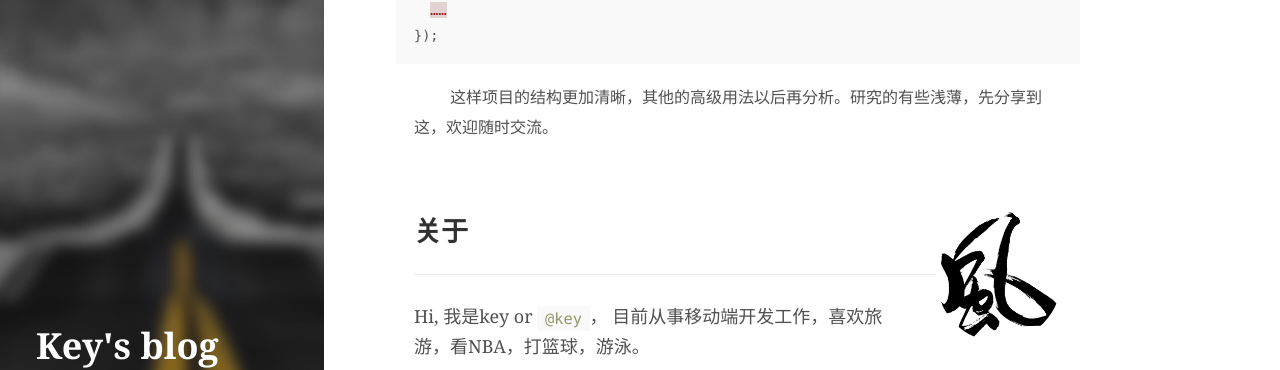
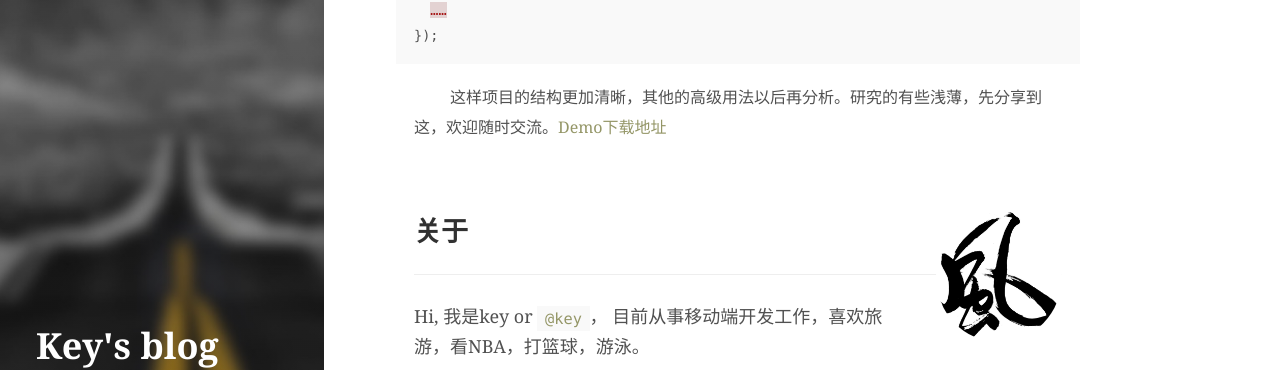
Before and after one commit to aofeng2009/aofeng2009.github.io, a Jekyll site: the page built from _posts/2017-07-15-Front-React-Redux.md, in a window 1280 px wide and 900 px high, scrolled down 6868 px. Shown: the part 222-592 px from the top of the window. Built offline with Jekyll 4.4.1, drawn with Linux system fonts in a browser that asks for light colours.

Commit message:
optimize blog

````diff
--- a/_posts/2017-07-15-Front-React-Redux.md
+++ b/_posts/2017-07-15-Front-React-Redux.md
@@ -193,4 +193,4 @@ combineReducers({
   ……
 });
 ```
-　　<font size='3'>这样项目的结构更加清晰，其他的高级用法以后再分析。研究的有些浅薄，先分享到这，欢迎随时交流。</font>
+　　<font size='3'>这样项目的结构更加清晰，其他的高级用法以后再分析。研究的有些浅薄，先分享到这，欢迎随时交流。<a href='https://github.com/aofeng2009/ReduxDemo'>Demo下载地址</a> </font>
````
